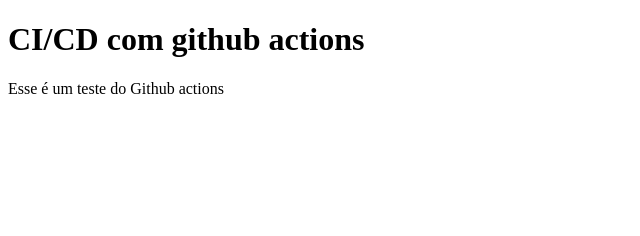
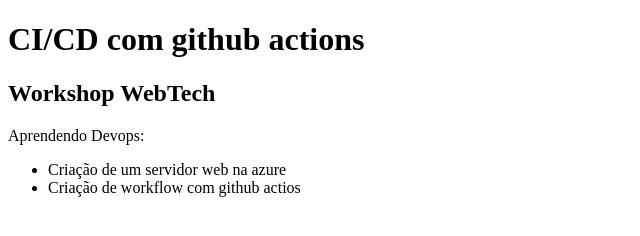
Before and after one commit to carlosEmanuelSilva/ci-cd-workshop, a plain HTML site: page index.html in a window 1280 px wide. Shown: the whole page, without its empty margins (0-640 px from the left). Drawn offline with Linux system fonts and the light colour scheme.

Commit message:
Alterando estrutura da página e adicionando lista

```diff
--- a/index.html
+++ b/index.html
@@ -7,6 +7,11 @@
 </head>
 <body>
     <h1>CI/CD com github actions</h1>
-    <p>Esse é um teste do Github actions</p>
+    <h2>Workshop WebTech</h2>
+    <p>Aprendendo Devops:</p>
+    <ul>
+        <li>Criação de um servidor web na azure</li>
+        <li>Criação de workflow com github actios</li>
+    </ui>
 </body>
 </html>
```
